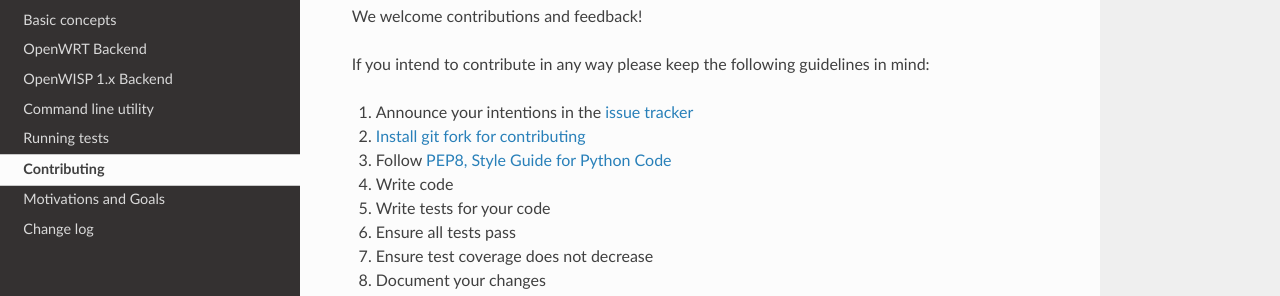
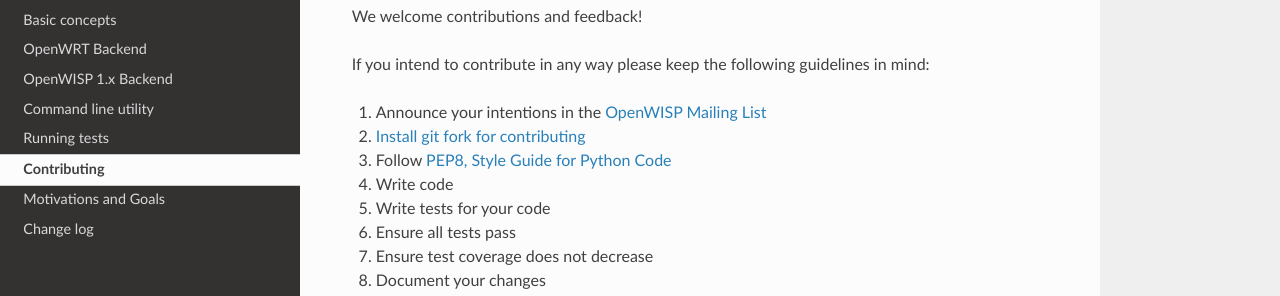
Before and after one commit to openwisp/netjsonconfig, a Sphinx documentation site: the page built from docs/source/general/contributing.rst, in a window 1280 px wide. Shown: the part 155-451 px from the top of the page. Built offline with Sphinx 7.4.7 and the Read the Docs theme 2.0.0, drawn with Linux system fonts in a browser that asks for light colours.

Commit message:
Added link to OpenWISP mailing list

```diff
--- a/README.rst
+++ b/README.rst
@@ -45,5 +45,6 @@
 
 `Documentation <http://netjsonconfig.openwisp.org/>`_ |
 `Change log <https://github.com/openwisp/netjsonconfig/blob/master/CHANGES.rst>`_ |
+`Mailing List <https://groups.google.com/d/forum/openwisp>`_ |
 `Issue Tracker <https://github.com/openwisp/netjsonconfig/issues>`_ |
 `License <https://github.com/openwisp/netjsonconfig/blob/master/LICENSE>`_
--- a/docs/source/general/contributing.rst
+++ b/docs/source/general/contributing.rst
@@ -6,7 +6,7 @@
 
 If you intend to contribute in any way please keep the following guidelines in mind:
 
-1. Announce your intentions in the `issue tracker <https://github.com/openwisp/netjsonconfig/issues>`__
+1. Announce your intentions in the `OpenWISP Mailing List <https://groups.google.com/d/forum/openwisp>`_
 2. :ref:`install_git_fork_for_contributing`
 3. Follow `PEP8, Style Guide for Python Code <http://www.python.org/dev/peps/pep-0008/>`_
 4. Write code
```
